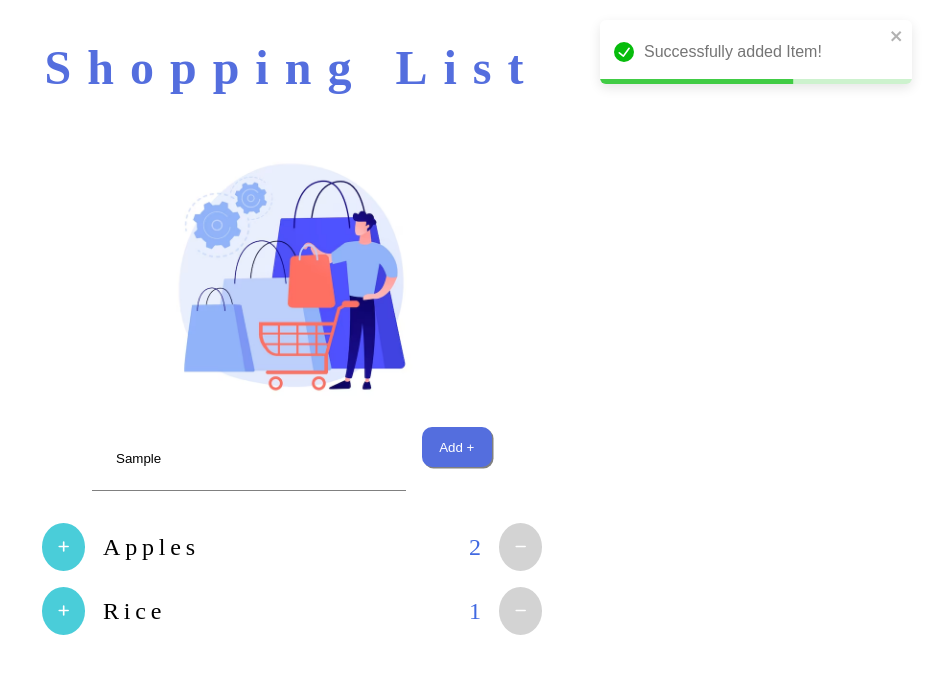
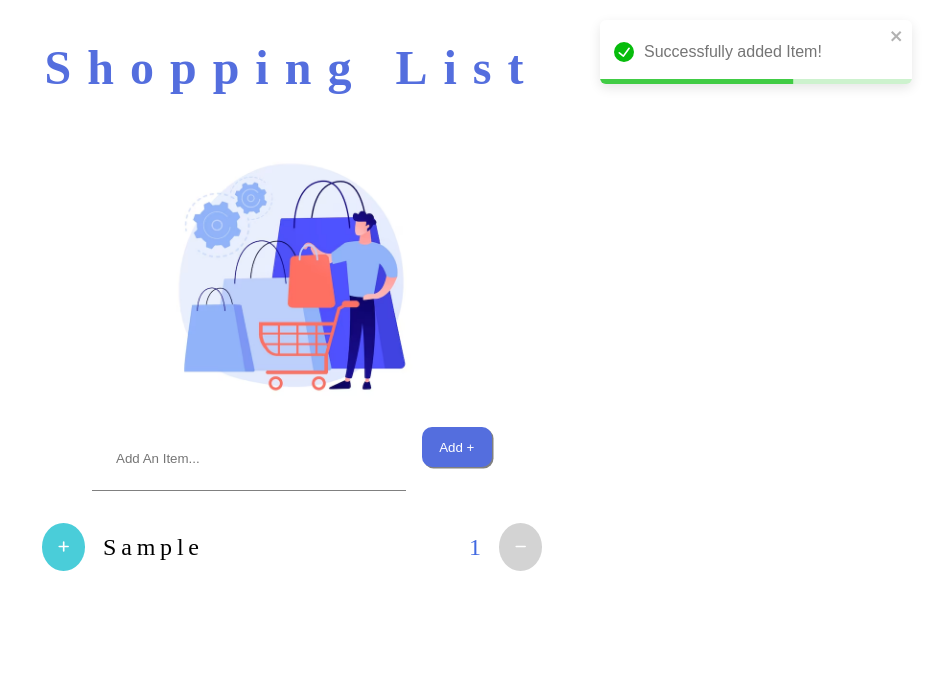
Before and after one commit to DivakarPS/Forms, a React (Vite) app in the folder ShoppingList/: page / in a window 1280 px wide. Both pictures are taken after typing "Sample" into the empty fields and a click on the button "Add +". Shown: the top 674 px of the page, without its empty margins (348-1280 px from the left). Built offline with nearby package versions, Linux system fonts and the light colour scheme.

Commit message:
added handlers to add and reduce quantity

```diff
--- a/ShoppingList/package.json
+++ b/ShoppingList/package.json
@@ -14,7 +14,8 @@
     "@fortawesome/react-fontawesome": "^0.2.0",
     "react": "^18.2.0",
     "react-dom": "^18.2.0",
-    "react-toastify": "^10.0.4"
+    "react-toastify": "^10.0.4",
+    "uuid": "^9.0.1"
   },
   "devDependencies": {
     "@types/react": "^18.2.55",
--- a/ShoppingList/src/Components/InputItem/InputItem.jsx
+++ b/ShoppingList/src/Components/InputItem/InputItem.jsx
@@ -1,19 +1,34 @@
 import './InputItem.css';
 import 'react-toastify/dist/ReactToastify.css';
 
+
+import { useState } from 'react';
+import { v4 as uuid } from 'uuid'
+
 import { showSuccess, showError } from '../../../Utils/ShowToasts.jsx';
 
-function InputItem(){
+
+function InputItem({addShoppingItem}){
+
+    const [itemName, setItemName] = useState('')
+
     return (
         <div className="item-input-wrapper">
             <input
                 className="item-input"
                 type="text"
                 placeholder="Add An Item..."
+                value={itemName}
+                onChange={(e) => setItemName(e.target.value)}
             />
             <button
                 className="add-item-button"
-                onClick={() => showSuccess("Successfully added Item!")}
+                onClick={() => {
+                        showSuccess("Successfully added Item!")
+                        addShoppingItem({id: uuid(), name: itemName, quantity: 1})
+                        setItemName('')
+                    }
+                }
             >
                 Add +
             </button>
--- a/ShoppingList/src/Components/Item/Item.jsx
+++ b/ShoppingList/src/Components/Item/Item.jsx
@@ -1,3 +1,5 @@
+import React from 'react';
+
 import './Item.css';
 
 function Item({itemName , quantity}){
@@ -13,4 +15,4 @@ function Item({itemName , quantity}){
     )
 }
 
-export default Item;
+export default React.memo(Item);
--- a/ShoppingList/src/Components/ItemList/ItemList.jsx
+++ b/ShoppingList/src/Components/ItemList/ItemList.jsx
@@ -1,11 +1,13 @@
 import './ItemList.css';
-
+import React from 'react';
 
 import Item from "../Item/Item";
 import { FontAwesomeIcon } from '@fortawesome/react-fontawesome'
 import { faMinus, faPlus } from '@fortawesome/free-solid-svg-icons'
+import { showError } from '../../../Utils/ShowToasts';
 
-function ItemList({ shoppingItems }) {
+function ItemList({ shoppingItems, addQuantity, removeQuantity }) {
+
   return (
     <div className="shopping-items-wrapper">
         {
@@ -13,14 +15,26 @@ function ItemList({ shoppingItems }) {
                 console.log("quantity is:", item.quantity)
                 return (
                     <div key={item.id} className='items-list'>
-                        <div className='change-quantity add-item'>
+                        <div
+                            className='change-quantity add-item'
+                            onClick={() => addQuantity(item.id)}
+                        >
                             <FontAwesomeIcon icon={faPlus} />
                         </div>
                         <Item
                             itemName = {item.name}
                             quantity={item.quantity}
                         />
-                        <div className='change-quantity remove-item'>
+                        <div
+                            className='change-quantity remove-item'
+                            onClick={() => {
+                                if(item.quantity == 1)
+                                    showError(`${item.name} removed from the list`,{
+                                        position: "top-right"
+                                    })
+                                removeQuantity(item.id)
+                            }}
+                        >
                             <FontAwesomeIcon icon={faMinus} />
                         </div>
 
@@ -34,4 +48,4 @@ function ItemList({ shoppingItems }) {
   );
 }
 
-export default ItemList;
+export default React.memo(ItemList);
--- a/ShoppingList/src/Components/ShoppingList/ShoppingList.jsx
+++ b/ShoppingList/src/Components/ShoppingList/ShoppingList.jsx
@@ -4,6 +4,7 @@ import Header from "../Header/Header";
 import InputItem from "../InputItem/InputItem";
 import ItemList from '../ItemList/ItemList';
 import { ToastContainer } from 'react-toastify';
+import { useState } from 'react';
 
 const shoppingItems = [
     { id:'1', name:'Apples', quantity: 2 },
@@ -12,13 +13,47 @@ const shoppingItems = [
 
 
 function ShoppingList() {
+
+    const [shoppingItems, setShoppingItems] = useState([])
+
+    function addShoppingItem(item){
+        setShoppingItems([...shoppingItems, item])
+        console.log(shoppingItems)
+    }
+
+    function handleAddQuantity(itemId){
+        const newShoppingItems = shoppingItems.map( item => {
+            if(item.id === itemId){
+                item.quantity += 1
+            }
+            return item;
+          }
+        )
+        setShoppingItems([...newShoppingItems])
+    }
+
+    function handleRemoveQuantity(itemId){
+        let newShoppingItems = shoppingItems.map( item => {
+            if(item.id === itemId){
+                item.quantity -= 1
+            }
+            return item;
+        })
+        newShoppingItems = newShoppingItems.filter( item => item.quantity > 0)
+        setShoppingItems([...newShoppingItems])
+    }
+
     return (
         <>
             <ToastContainer/>
             <Header />
             <div className="current-shopping-list">
-                <InputItem />
-                <ItemList shoppingItems={shoppingItems}/>
+                <InputItem addShoppingItem={addShoppingItem}/>
+                <ItemList
+                    shoppingItems={shoppingItems}
+                    addQuantity={handleAddQuantity}
+                    removeQuantity={handleRemoveQuantity}
+                />
             </div>
         </>
     )
```
Also changed, not shown: 1 other file (tests, documents, lock files or other folders).
